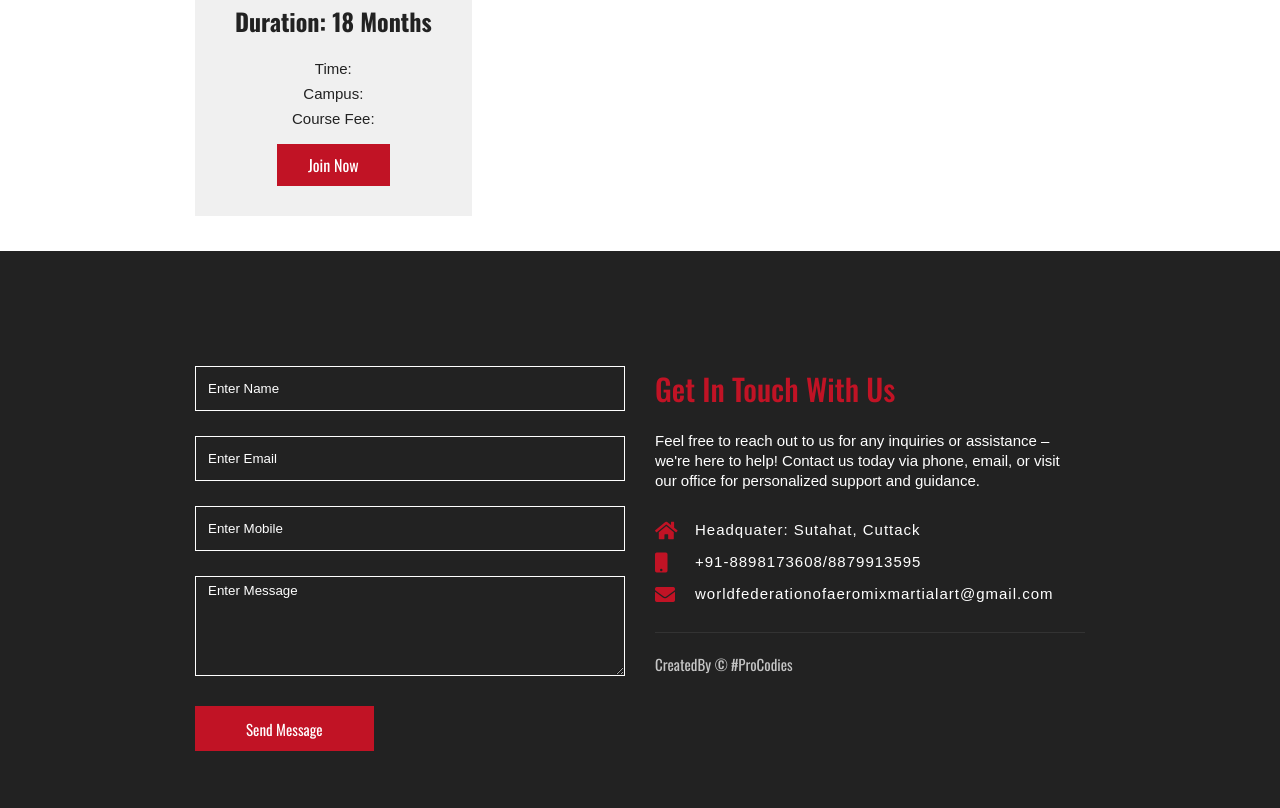
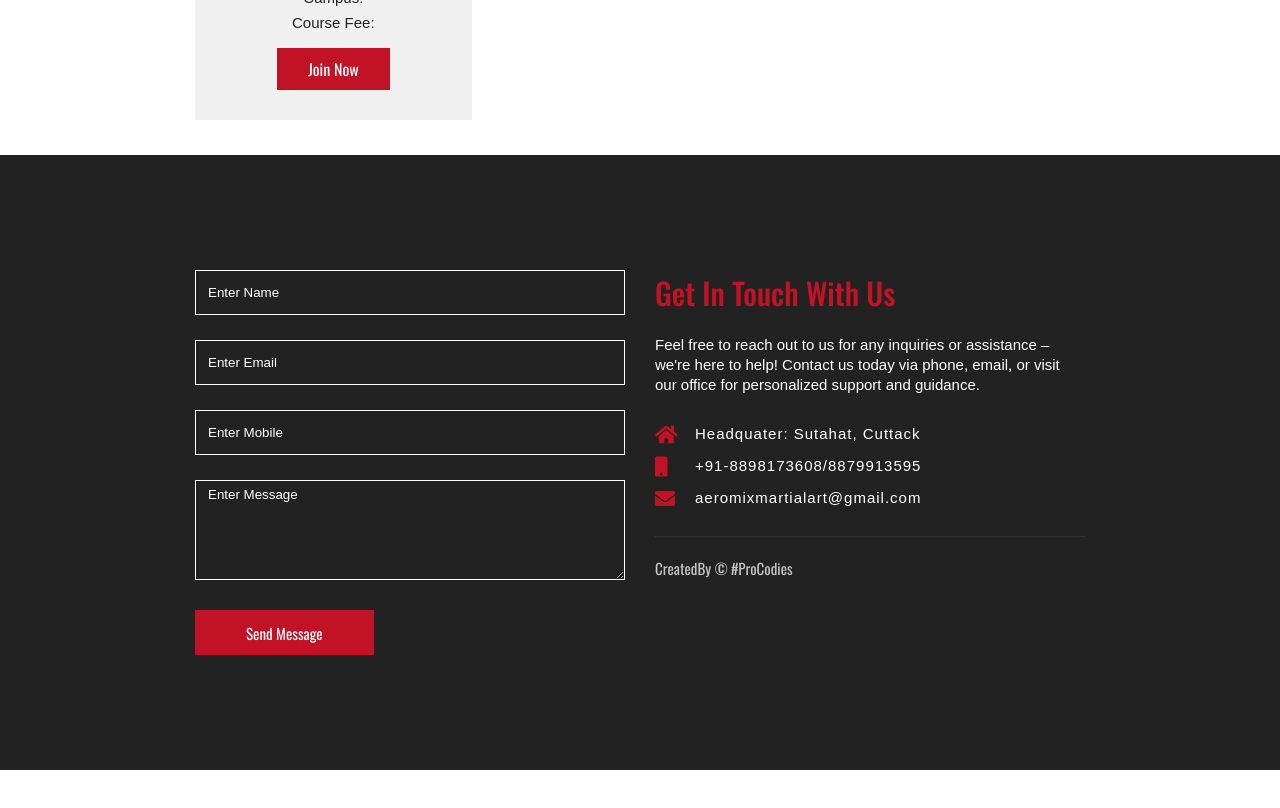
Before and after one commit to Sumbul-Firdus/aerorehan, a plain HTML site: page index.html in a window 1280 px wide. Shown: the part 8483-9291 px from the top of the page. After the commit the page ends 9253 px from the top, so only its background shows below. Drawn offline with nearby package versions, Linux system fonts and the light colour scheme.

Commit message:
Update index.html
Gmail update

```diff
--- a/index.html
+++ b/index.html
@@ -118,11 +118,12 @@ slider.addEventListener('mouseleave', () => {
 <br>
 <br>
 <br>
+	<!--
 <br>
 <br>
 <br>
 <br>
-
+-->
 
 <section class="main swiper mySwiper">
       <div class="wrapper swiper-wrapper">
@@ -747,7 +748,7 @@ https://youtu.be/QJXPIlBD9_k?si=k4KyN9l6Dazvjy6Q
                       <ul>
                           <li><span class="fa fa-home"></span> Headquater: Sutahat, Cuttack</li>
                           <li><span class="fa fa-mobile"></span> +91-8898173608/8879913595</li>
-                          <li><span class="fa fa-envelope"></span> worldfederationofaeromixmartialart@gmail.com</li>
+                          <li><span class="fa fa-envelope"></span> aeromixmartialart@gmail.com</li>
                       </ul>
                   </div>
 				  <!--
```
